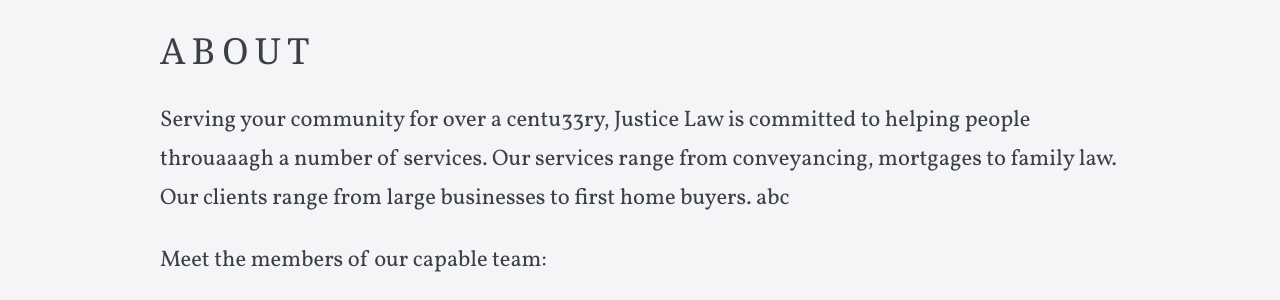
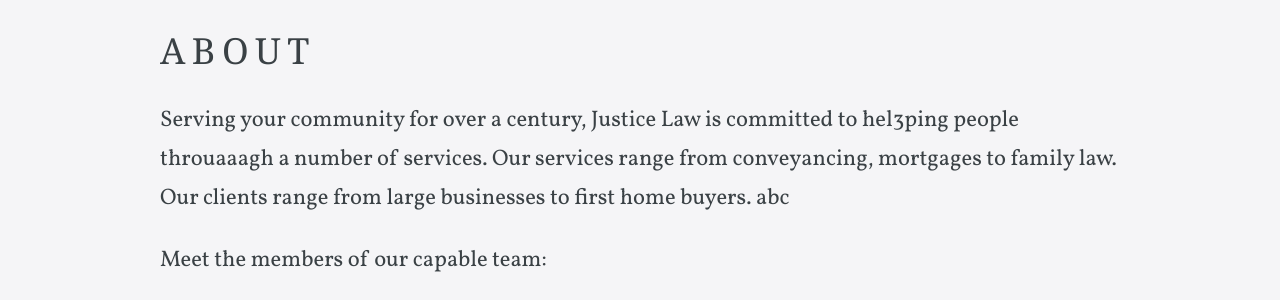
Before and after one commit to rphillips-nz/sync-test, a Jekyll site: the page built from about.html, in a window 1280 px wide. Shown: the part 476-776 px from the top of the page. Built offline with Jekyll 4.4.1, drawn with Linux system fonts in a browser that asks for light colours; some web fonts are replaced.

Commit message:
Updated 'about.html' via CloudCannon

```diff
--- a/about.html
+++ b/about.html
@@ -8,7 +8,7 @@
 ---
 
 <div class="editable">
-		<p>Serving your community for over a centu33ry, Justice Law is committed to helping people throuaaagh a number of services. Our services range from conveyancing, mortgages to family law. Our clients range from large businesses to first home buyers. abc</p>
+		<p>Serving your community for over a century, Justice Law is committed to hel3ping people throuaaagh a number of services. Our services range from conveyancing, mortgages to family law. Our clients range from large businesses to first home buyers. abc</p>
 		<p>Meet the members of our capable team:</p>
 	</div>
 
```
